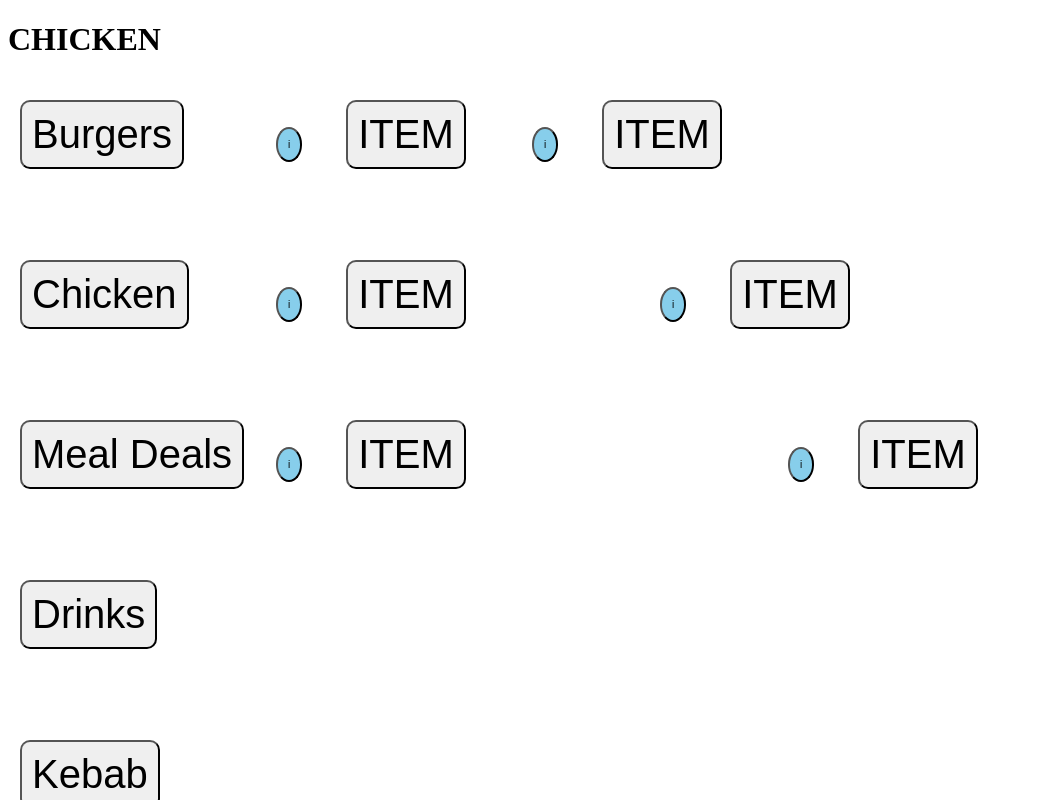
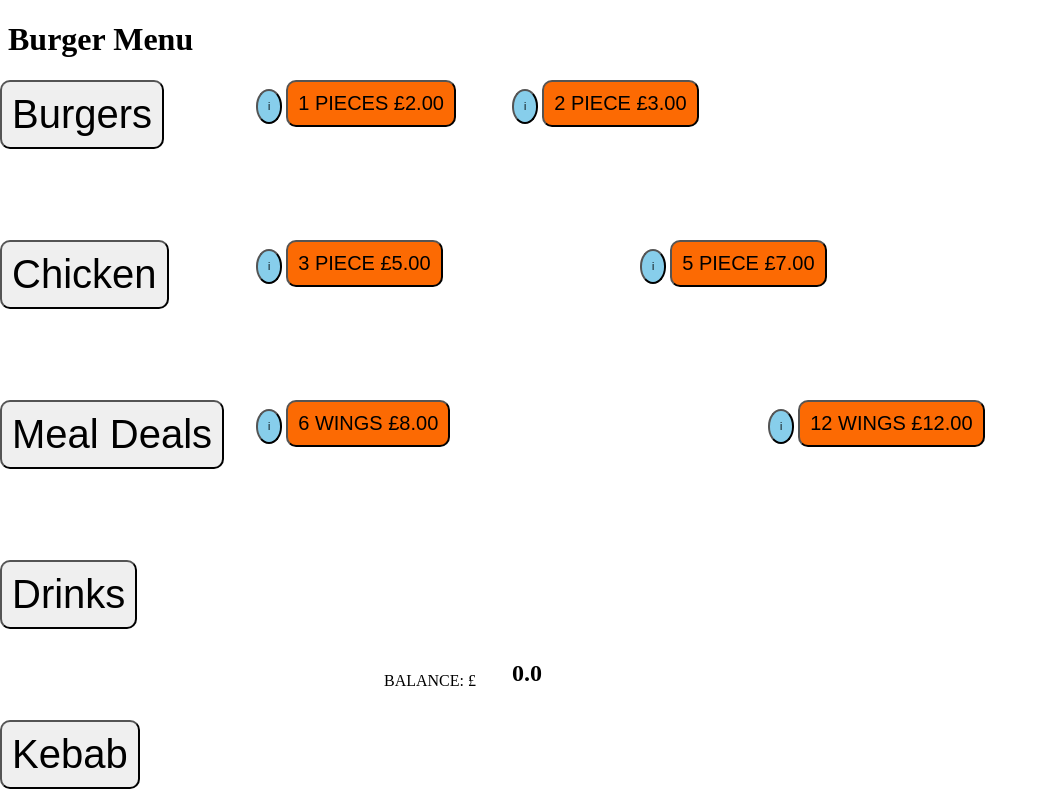
Before and after one commit to JakeBarr20/ResturantManager, a Flask app: page /chicken in a window 1280 px wide. Shown: the whole page, without its empty margins (0-1048 px from the left). Run offline with Flask 2, Linux system fonts and the light colour scheme.

Commit message:
Add files via upload

```diff
--- a/templates/chicken.html
+++ b/templates/chicken.html
@@ -1,14 +1,17 @@
 <!DOCTYPE html>
 <html>
 <head>
-<title> Chicken</title>
+<title> Burger</title>
 <style>
 
     button {
         font-size: 40px;
-        padding:10px;
+        padding: 10px;
         border-radius: 10px;
-        margin:20px;
+    }
+    .button2 {
+        font-size: 20px;;
+        background-color: #FC6A03;
     }
     .infobutton {
         font-size: 10px;
@@ -70,6 +73,16 @@
         left: 60%;
         top: 50%;
     }
+    #counter {
+        position: fixed;
+        left: 40%;
+        top: 80%;
+    }
+    #sentence{
+        position: fixed;
+        left: 30%;
+        top: 84%;
+    }
 </style>
 <script>
 function popupAllergies() {
@@ -78,49 +91,63 @@ function popupAllergies() {
     var message = "KCal: " + Cal + "\nAllergies: " + Allergy;
     alert(message);
 }
+var data = 0;
+var x = 0;
+function increase(id) {
+document.getElementById("counting").innerText = data;
+x = document.getElementById(id).value;
+data = parseFloat(data) + parseFloat(x);
+document.getElementById("counting").innerText = data;
+}
 </script>
-<h1>CHICKEN</h1>
+<h1>Burger Menu</h1>
 
 </head>
 <body>
     <div id="container">
-        <button onclick="window.location.href='burgers';">Burgers</button>
+        <button onclick="window.location.href='burgers.html';">Burgers</button>
     </div>
     <div id="sub2">
-        <button onclick="window.location.href='chicken';">Chicken</button>
+        <button onclick="window.location.href='chicken.html';">Chicken</button>
     </div>
     <div id="sub3">
-       <button onclick="window.location.href='meals';">Meal Deals</button>
+       <button onclick="window.location.href='meals.html';">Meal Deals</button>
     </div>
     <div id="sub4">
-        <button onclick="window.location.href='drinks';">Drinks</button>
+        <button onclick="window.location.href='drinks.html';">Drinks</button>
     </div>
     <div id="sub5">
-        <button onclick="window.location.href='kebab';">Kebab</button>
+        <button onclick="window.location.href='kebab.html';">Kebab</button>
     </div>
     <div id="sub6">
         <button class="button infobutton" onclick="popupAllergies()"> i </button>
-        <button>ITEM</button>
+        <button class="button button2" onClick="increase(this.id)" value= 2.00 id = "1">1 PIECES £2.00</button>
     </div>
     <div id="sub7">
         <button class="button infobutton" onclick="popupAllergies()"> i </button>
-        <button>ITEM</button>
+        <button class="button button2"onClick="increase(this.id)" value= 3.00 id = "2">2 PIECE £3.00</button>
     </div>
     <div id="sub8">
         <button class="button infobutton" onclick="popupAllergies()"> i </button>
-        <button>ITEM</button>
+        <button class="button button2"onClick="increase(this.id)" value= 5.00 id = "3">3 PIECE £5.00</button>
     </div>
     <div id="sub9">
         <button class="button infobutton" onclick="popupAllergies()"> i </button>
-        <button>ITEM</button>
+        <button class="button button2"onClick="increase(this.id)" value= 7.00 id = "3">5 PIECE £7.00</button>
     </div>
     <div id="sub10">
         <button class="button infobutton" onclick="popupAllergies()"> i </button>
-        <button>ITEM</button>
+        <button class="button button2"onClick="increase(this.id)" value= 8.00 id = "3">6 WINGS £8.00</button>
     </div>
     <div id="sub11">
         <button class="button infobutton" onclick="popupAllergies()"> i </button>
-        <button>ITEM</button>
+        <button class="button button2"onClick="increase(this.id)" value= 12.00 id = "3">12 WINGS £12.00</button>
+    </div>
+    <div id = "counter">
+        <h2 id = "counting">0.0</h2>
+    </div>
+    <div id = "sentence">
+        <h>BALANCE: £</h>
     </div>
 </body>
 </html>
```
